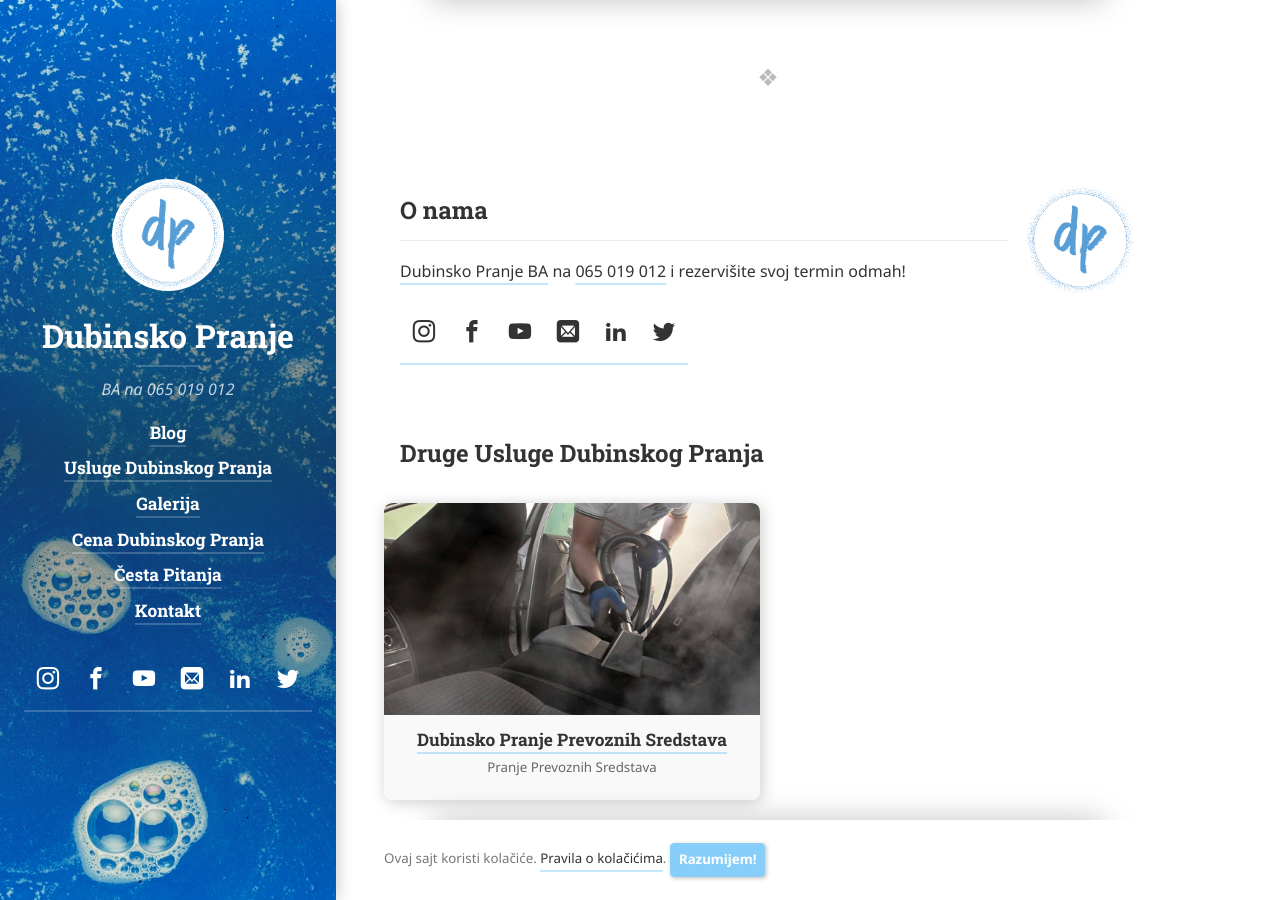
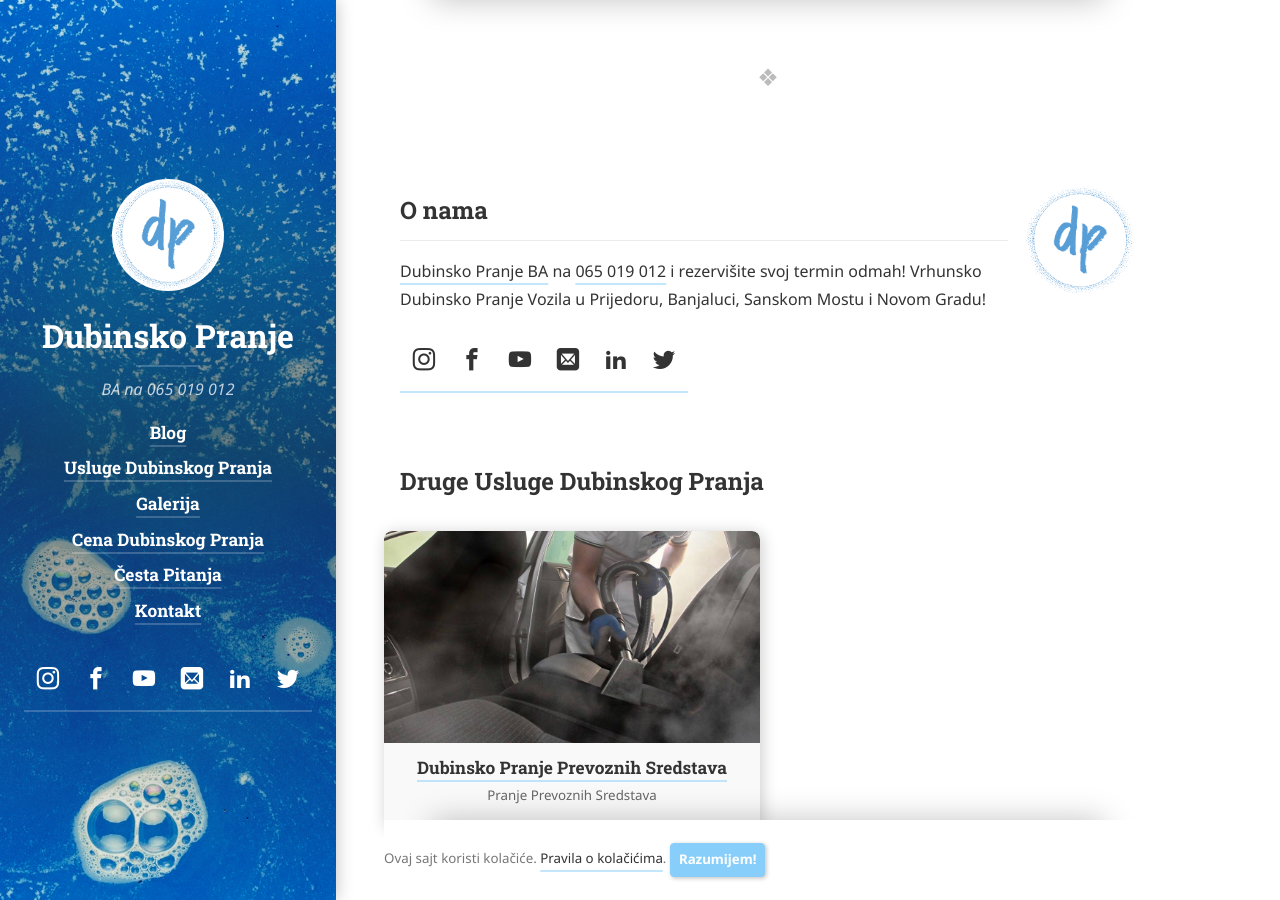
Before and after one commit to MilovanTomasevic/dp, a Jekyll site: the page built from _projects/luksuzno-dubinsko-pranje-vozila.md, in a window 1280 px wide and 900 px high, scrolled down 919 px. Built offline with Jekyll 4.4.1, drawn with Linux system fonts in a browser that asks for light colours; cached includes are drawn as plain includes; nearby versions of some CDN libraries; some web fonts are replaced; library files that are not in the unit come from our copies.

Commit message:
v0.0.8 autor i gradovi

```diff
--- a/_data/authors.yml
+++ b/_data/authors.yml
@@ -8,7 +8,7 @@ author1:
   # Used at the bottom of each page and at the top of the `about` layout
   # Markdown enabled, can use multiple paragraphs (enabled by `|`)
   about:             |
-    [Dubinsko Pranje BA](/kontakt/) na [065 019 012](tel:+38765019012) i rezervišite svoj termin odmah!
+    [Dubinsko Pranje BA](/kontakt/) na [065 019 012](tel:+38765019012) i rezervišite svoj termin odmah! Vrhunsko Dubinsko Pranje Vozila u Prijedoru, Banjaluci, Sanskom Mostu i Novom Gradu!
 
   # This photo will be used in the about section
   picture:
```
Also changed, not shown: index.md (+1 -1 lines).
